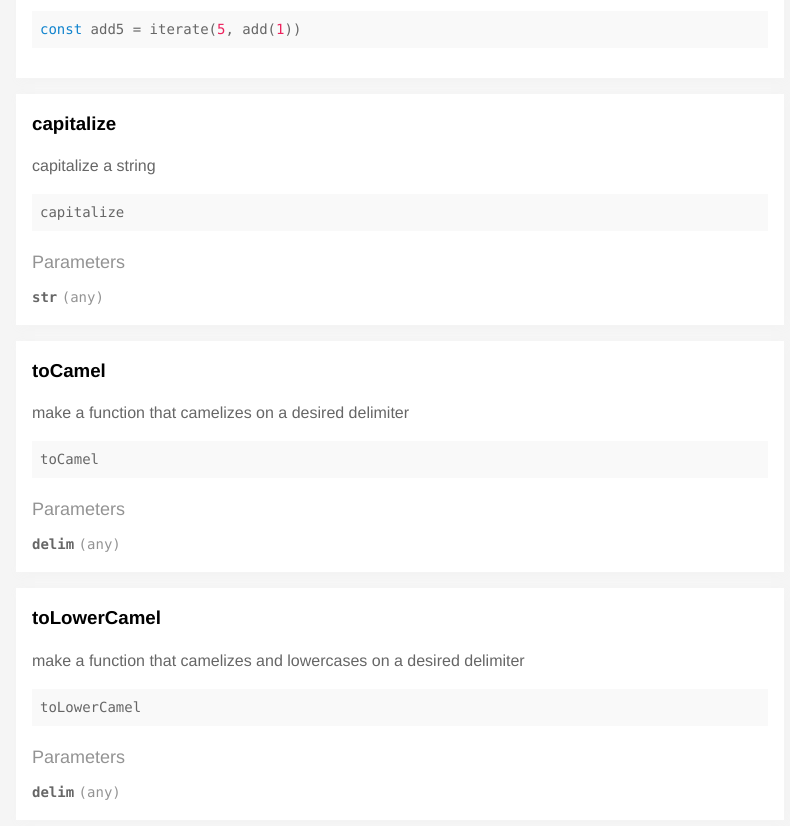
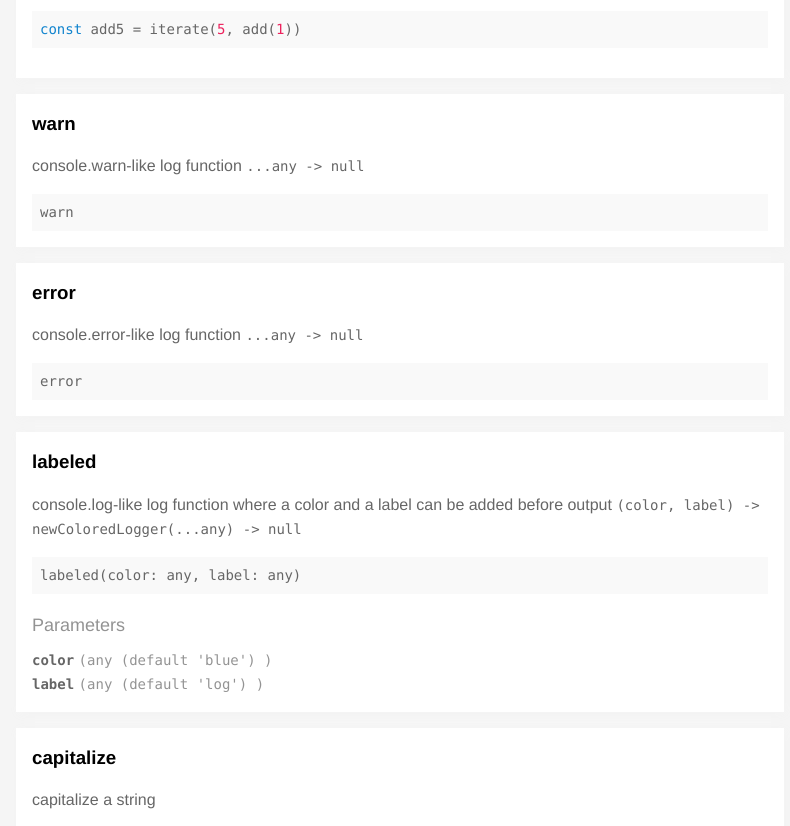
Before and after one commit to theuprising/crumbles, a website built with webpack: page docs/index.html in a window 1280 px wide. Shown: the part 1974-2800 px from the top of the page, without its empty margins (368-1158 px from the left). Built offline with nearby package versions, Linux system fonts and the light colour scheme.

Commit message:
update docs

```diff
--- a/docs/index.html
+++ b/docs/index.html
@@ -65,6 +65,36 @@
 
 
                 <li><a
+                  href='#warn'
+                  class="">
+                  warn
+
+                </a>
+
+                </li>
+
+
+                <li><a
+                  href='#error'
+                  class="">
+                  error
+
+                </a>
+
+                </li>
+
+
+                <li><a
+                  href='#labeled'
+                  class="">
+                  labeled
+
+                </a>
+
+                </li>
+
+
+                <li><a
                   href='#capitalize'
                   class="">
                   capitalize
@@ -651,6 +681,167 @@ arr.indexOf(choice) &gt; <span class="hljs-number">-1</span></pre>
 
   <div class='clearfix'>
 
+    <h3 class='fl m0' id='warn'>
+      warn
+    </h3>
+
+
+  </div>
+
+
+  <p>console.warn-like log function <code>...any -> null</code></p>
+
+
+  <div class='pre p1 fill-light mt0'>warn</div>
+
+
+
+
+
+
+
+
+
+
+
+
+
+
+
+
+
+
+
+
+
+
+
+
+</section>
+
+
+
+
+            <section class='p2 mb2 clearfix bg-white minishadow'>
+
+
+  <div class='clearfix'>
+
+    <h3 class='fl m0' id='error'>
+      error
+    </h3>
+
+
+  </div>
+
+
+  <p>console.error-like log function <code>...any -> null</code></p>
+
+
+  <div class='pre p1 fill-light mt0'>error</div>
+
+
+
+
+
+
+
+
+
+
+
+
+
+
+
+
+
+
+
+
+
+
+
+
+</section>
+
+
+
+
+            <section class='p2 mb2 clearfix bg-white minishadow'>
+
+
+  <div class='clearfix'>
+
+    <h3 class='fl m0' id='labeled'>
+      labeled
+    </h3>
+
+
+  </div>
+
+
+  <p>console.log-like log function where a color and a label can be added before output <code>(color, label) -> newColoredLogger(...any) -> null</code></p>
+
+
+  <div class='pre p1 fill-light mt0'>labeled(color: any, label: any)</div>
+
+
+
+
+
+
+
+
+
+
+    <div class='py1 quiet mt1 prose-big'>Parameters</div>
+    <div class='prose'>
+
+        <div class='space-bottom0'>
+          <div>
+            <span class='code bold'>color</span> <code class='quiet'>(any
+            (default <code>&#39;blue&#39;</code>)
+            )</code>
+          </div>
+
+        </div>
+
+        <div class='space-bottom0'>
+          <div>
+            <span class='code bold'>label</span> <code class='quiet'>(any
+            (default <code>&#39;log&#39;</code>)
+            )</code>
+          </div>
+
+        </div>
+
+    </div>
+
+
+
+
+
+
+
+
+
+
+
+
+
+
+
+</section>
+
+
+
+
+            <section class='p2 mb2 clearfix bg-white minishadow'>
+
+
+  <div class='clearfix'>
+
     <h3 class='fl m0' id='capitalize'>
       capitalize
     </h3>
```
